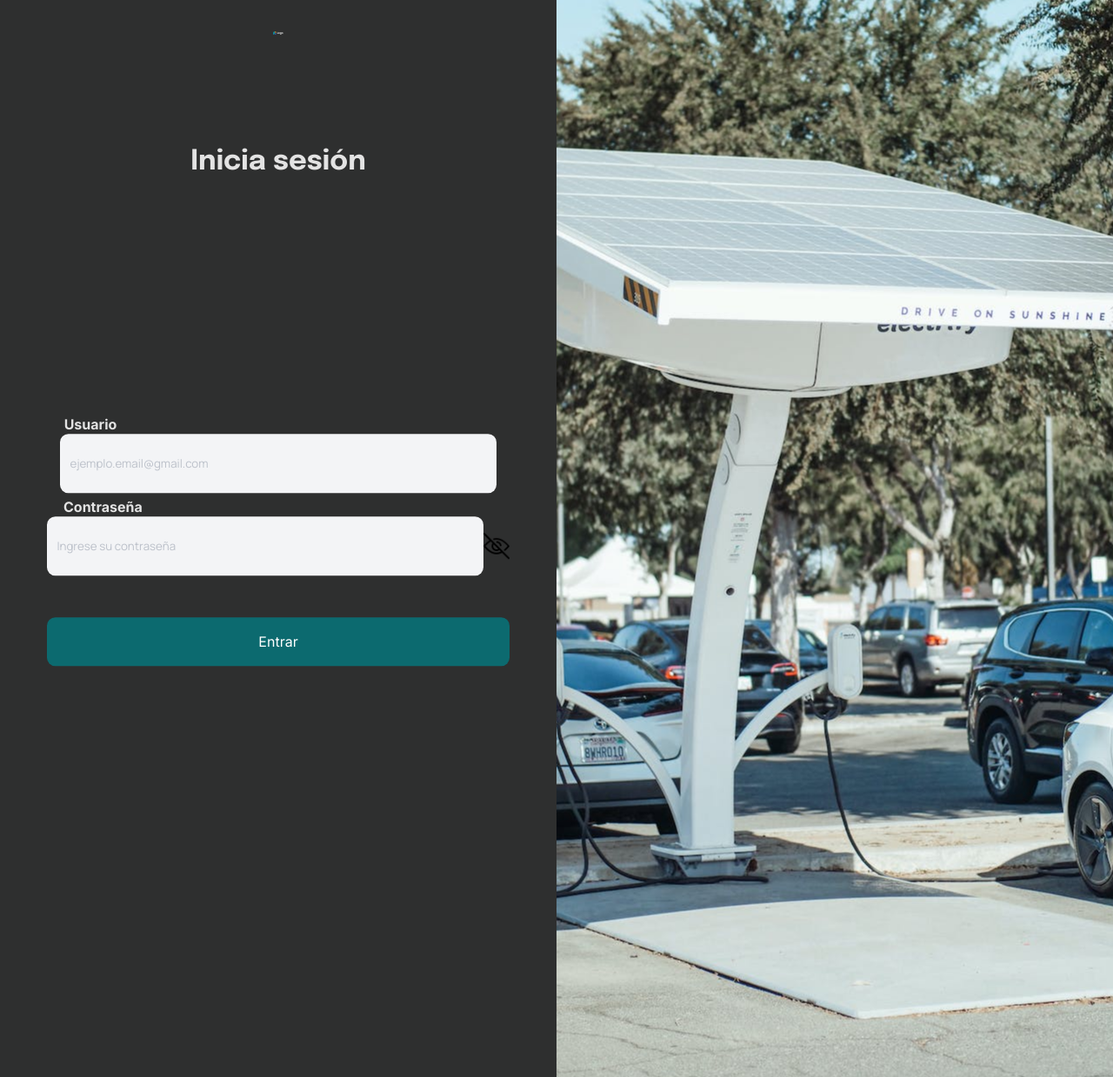
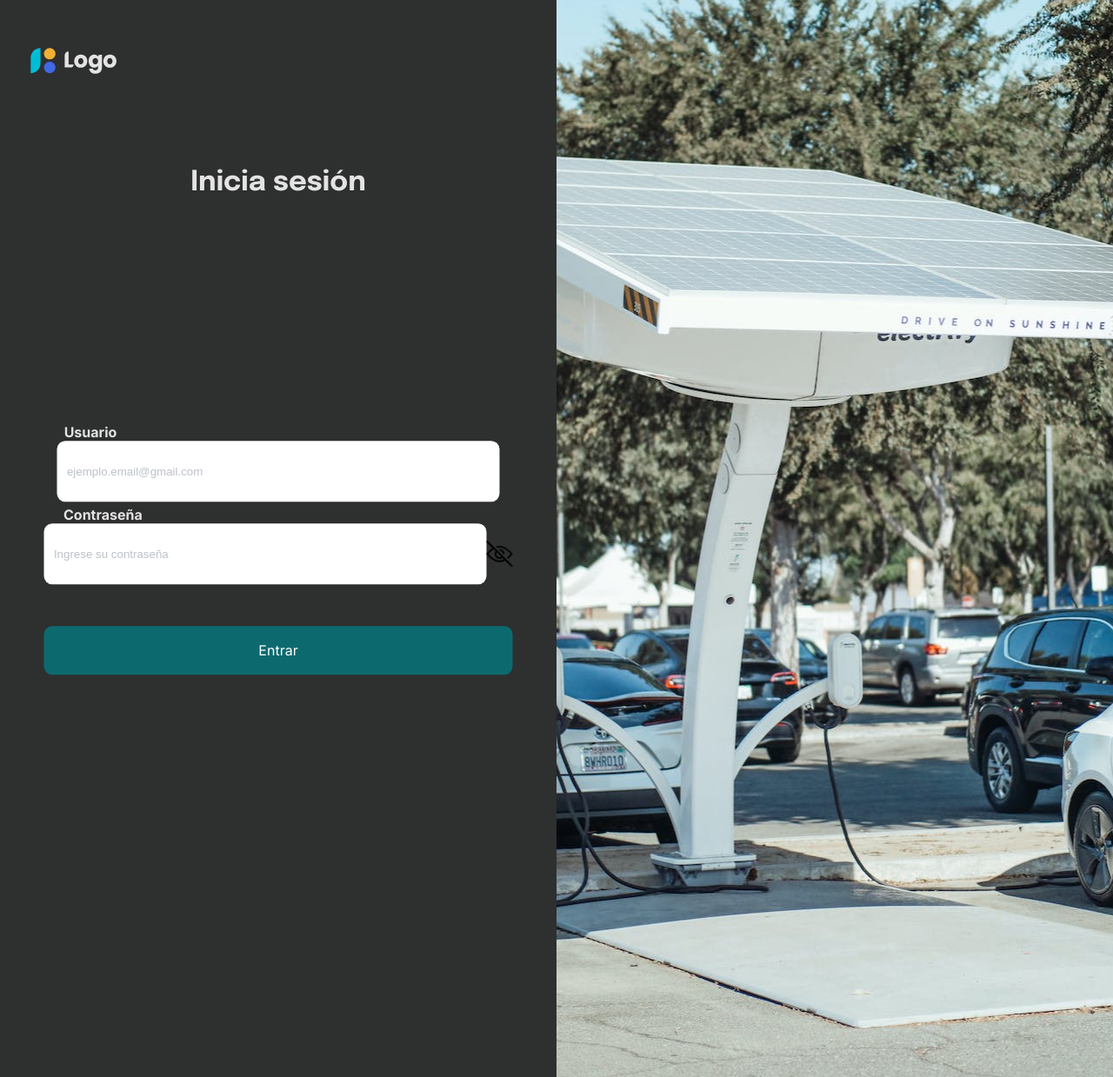
Before and after one commit to Murderd0ll/Wall-Ve-, a PHP site: page /Login.php in a window 1280 px wide. Shown: the whole page at 87% size. Run offline with PHP 8.4, Linux system fonts and the light colour scheme.

Commit message:
**Se arregló el logo.
****FALTA:
-Evitar que se guarden usuarios vacios.
-Acomodar el ojito/input del password.
-Dropdown de la izquierda. :(

```diff
--- a/Wall-VE-main/Css/style.css
+++ b/Wall-VE-main/Css/style.css
@@ -39,8 +39,6 @@
   .centered img {
 
   }
-
-
 
 .logo{
     padding-left: 2rem;
@@ -95,7 +93,7 @@
   display: flex;
   align-items: center;
 }
-.tbox img.eyeicon{
+.tbox img{
   width: 30px;
   cursor: pointer;
 }
--- a/Wall-VE-main/Login.php
+++ b/Wall-VE-main/Login.php
@@ -5,7 +5,6 @@
     <meta charset="UTF-8">
     <meta name="viewport" content="width=device-width, initial-scale=1.0">
     <link rel="stylesheet" href="css/style.css">
-    <link rel="stylesheet" href="css/estilos.css">
     <title>Document</title>
 </head>
 
```
